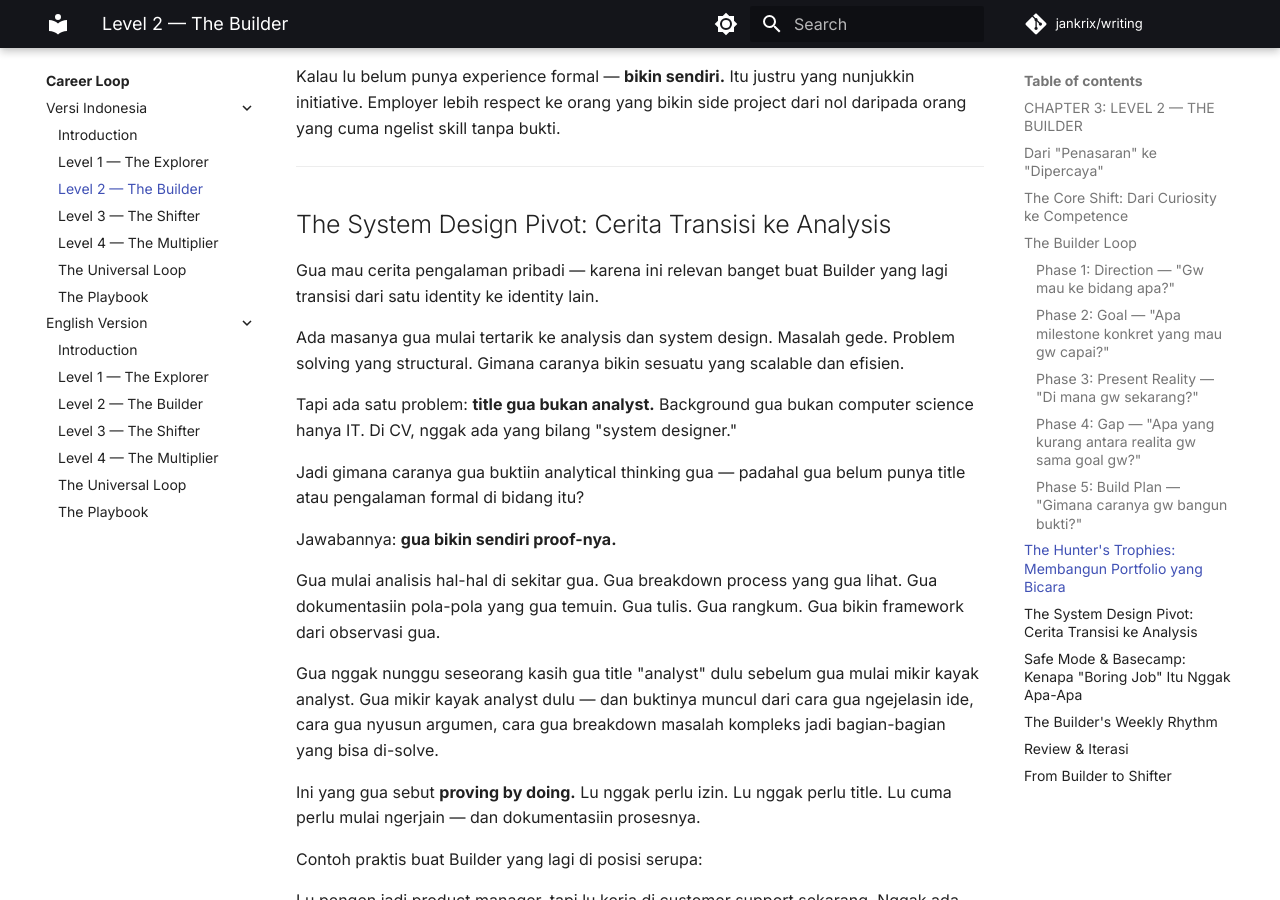
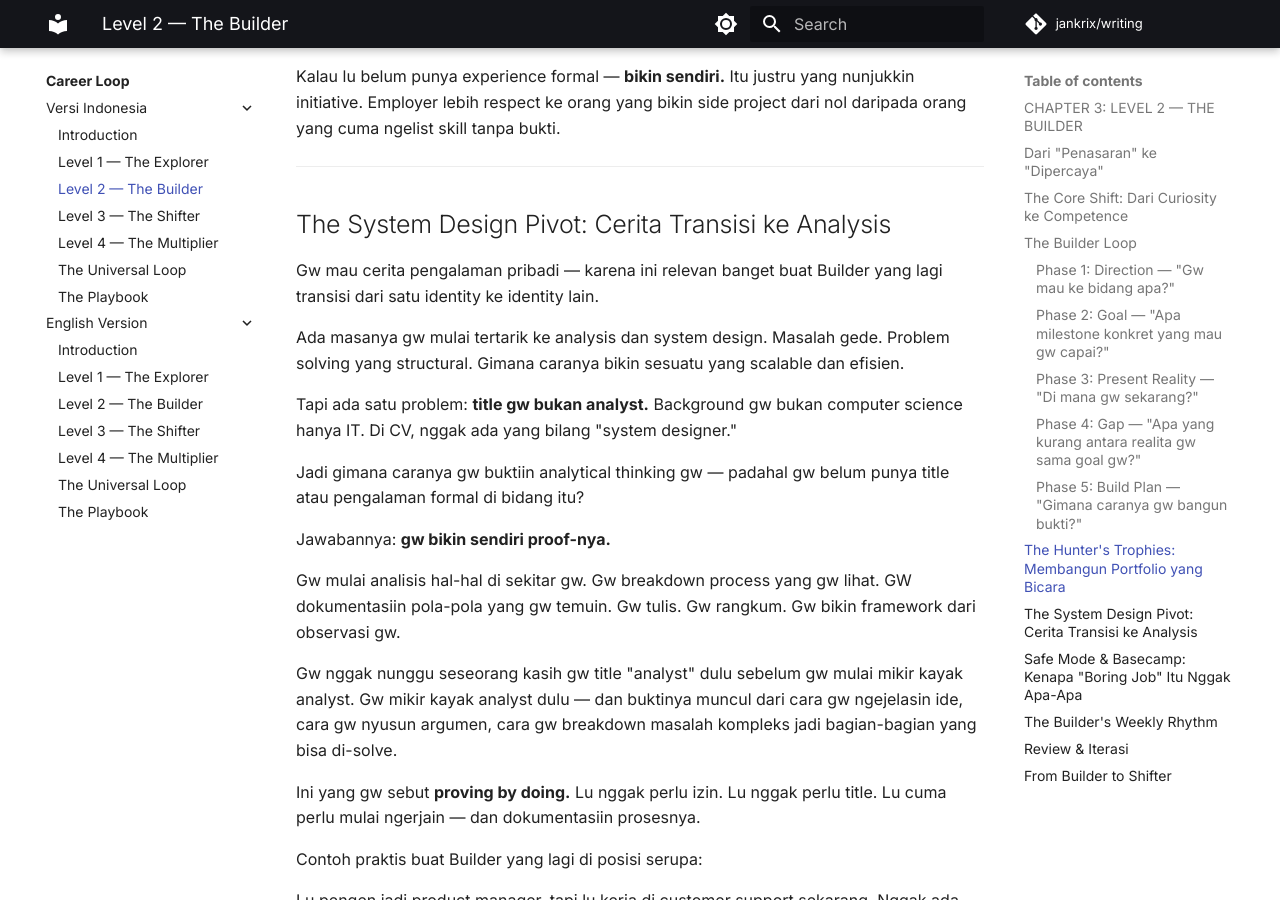
Before and after one commit to jankrix/writing, an MkDocs documentation site: the page built from docs/nextpath/id/chapter-3-builder.md, in a window 1280 px wide and 900 px high, scrolled down 5920 px. Built offline with MkDocs 1.6.1 and Material for MkDocs 9.7.7, drawn with Linux system fonts in a browser that asks for light colours; comment, search, counter and statistics services are not loaded; some of the changed text lies outside the part shown.

Commit message:
Nextpath Ch 3 ID: fix remaining "Gua" → "Gw" pronoun drift
Manual cleanup of remaining "Gua" instances in Hunter's Trophies and
System Design Pivot sections to match the codex's "Gw" convention.

```diff
--- a/docs/nextpath/id/chapter-3-builder.md
+++ b/docs/nextpath/id/chapter-3-builder.md
@@ -144,7 +144,7 @@ Build Plan bukan cuma rencana belajar. Build Plan adalah rencana untuk **memprod
 
 ## The Hunter's Trophies: Membangun Portfolio yang Bicara
 
-Bayangin lu pemburu. Lu balik ke desa, lu bilang ke semua orang "Gua jago berburu. Gua kuat. Gua akurat."
+Bayangin lu pemburu. Lu balik ke desa, lu bilang ke semua orang "Gw jago berburu. Gw kuat. Gw akurat."
 
 Orang-orang ngeliatin lu. "Oh ya? Mana buktinya?"
 
@@ -154,7 +154,7 @@ Ini fungsi portfolio dalam career building. Portfolio adalah **trophy hasil buru
 
 Banyak Builder bikin kesalahan: mereka bikin CV yang isinya cuma **list skill.** "Microsoft Office." "Basic Python." "Communication." "Teamwork."
 
-List skill itu kayak lu bilang "gua jago berburu" tanpa nunjukkin hasil buruan. Nggak ada yang terkesan. Nggak ada yang inget. Nggak ada yang percaya.
+List skill itu kayak lu bilang "gw jago berburu" tanpa nunjukkin hasil buruan. Nggak ada yang terkesan. Nggak ada yang inget. Nggak ada yang percaya.
 
 Yang bikin employer percaya adalah **case study.** Cerita tentang masalah yang lu hadapi, apa yang lu lakuin, dan apa hasilnya.
 
@@ -169,13 +169,13 @@ Contoh Case Study (Builder Level — mahasiswa / fresh grad):
 
 ----
 
-**Context:** "Organisasi kampus gua punya Instagram yang nggak aktif. Postingan terakhir 3 bulan lalu. Engagement hampir nol. Padahal mereka butuh visibility buat recruitment member baru."
+**Context:** "Organisasi kampus gw punya Instagram yang nggak aktif. Postingan terakhir 3 bulan lalu. Engagement hampir nol. Padahal mereka butuh visibility buat recruitment member baru."
 
-**Action:** "Gua volunteer handle Instagram mereka selama 3 bulan. Gua riset audience (mostly mahasiswa baru), bikin content pillars (3 pilar: edukasi, behind-the-scenes, testimoni), dan konsisten post 3x seminggu. Gua juga bikin template Canva supaya visualnya konsisten."
+**Action:** "Gw volunteer handle Instagram mereka selama 3 bulan. Gw riset audience (mostly mahasiswa baru), bikin content pillars (3 pilar: edukasi, behind-the-scenes, testimoni), dan konsisten post 3x seminggu. Gw juga bikin template Canva supaya visualnya konsisten."
 
 **Result:** "Follower naik dari 200 ke 600. Engagement rate naik dari 1% ke 8%. Recruitment member baru naik 40% dibanding periode sebelumnya."
 
-**Learning:** "Gua belajar bahwa konsistensi + relevansi konten lebih penting daripada aesthetic doang. Gua juga belajar cara ngatur content pipeline dan baca basic analytics."
+**Learning:** "Gw belajar bahwa konsistensi + relevansi konten lebih penting daripada aesthetic doang. Gw juga belajar cara ngatur content pipeline dan baca basic analytics."
 
 ----
 
@@ -199,21 +199,21 @@ Kalau lu belum punya experience formal — **bikin sendiri.** Itu justru yang nu
 
 ## The System Design Pivot: Cerita Transisi ke Analysis
 
-Gua mau cerita pengalaman pribadi — karena ini relevan banget buat Builder yang lagi transisi dari satu identity ke identity lain.
+Gw mau cerita pengalaman pribadi — karena ini relevan banget buat Builder yang lagi transisi dari satu identity ke identity lain.
 
-Ada masanya gua mulai tertarik ke analysis dan system design. Masalah gede. Problem solving yang structural. Gimana caranya bikin sesuatu yang scalable dan efisien.
+Ada masanya gw mulai tertarik ke analysis dan system design. Masalah gede. Problem solving yang structural. Gimana caranya bikin sesuatu yang scalable dan efisien.
 
-Tapi ada satu problem: **title gua bukan analyst.** Background gua bukan computer science hanya IT. Di CV, nggak ada yang bilang "system designer."
+Tapi ada satu problem: **title gw bukan analyst.** Background gw bukan computer science hanya IT. Di CV, nggak ada yang bilang "system designer."
 
-Jadi gimana caranya gua buktiin analytical thinking gua — padahal gua belum punya title atau pengalaman formal di bidang itu?
+Jadi gimana caranya gw buktiin analytical thinking gw — padahal gw belum punya title atau pengalaman formal di bidang itu?
 
-Jawabannya: **gua bikin sendiri proof-nya.**
+Jawabannya: **gw bikin sendiri proof-nya.**
 
-Gua mulai analisis hal-hal di sekitar gua. Gua breakdown process yang gua lihat. Gua dokumentasiin pola-pola yang gua temuin. Gua tulis. Gua rangkum. Gua bikin framework dari observasi gua.
+Gw mulai analisis hal-hal di sekitar gw. Gw breakdown process yang gw lihat. GW dokumentasiin pola-pola yang gw temuin. Gw tulis. Gw rangkum. Gw bikin framework dari observasi gw.
 
-Gua nggak nunggu seseorang kasih gua title "analyst" dulu sebelum gua mulai mikir kayak analyst. Gua mikir kayak analyst dulu — dan buktinya muncul dari cara gua ngejelasin ide, cara gua nyusun argumen, cara gua breakdown masalah kompleks jadi bagian-bagian yang bisa di-solve.
+Gw nggak nunggu seseorang kasih gw title "analyst" dulu sebelum gw mulai mikir kayak analyst. Gw mikir kayak analyst dulu — dan buktinya muncul dari cara gw ngejelasin ide, cara gw nyusun argumen, cara gw breakdown masalah kompleks jadi bagian-bagian yang bisa di-solve.
 
-Ini yang gua sebut **proving by doing.** Lu nggak perlu izin. Lu nggak perlu title. Lu cuma perlu mulai ngerjain — dan dokumentasiin prosesnya.
+Ini yang gw sebut **proving by doing.** Lu nggak perlu izin. Lu nggak perlu title. Lu cuma perlu mulai ngerjain — dan dokumentasiin prosesnya.
 
 Contoh praktis buat Builder yang lagi di posisi serupa:
 
```
